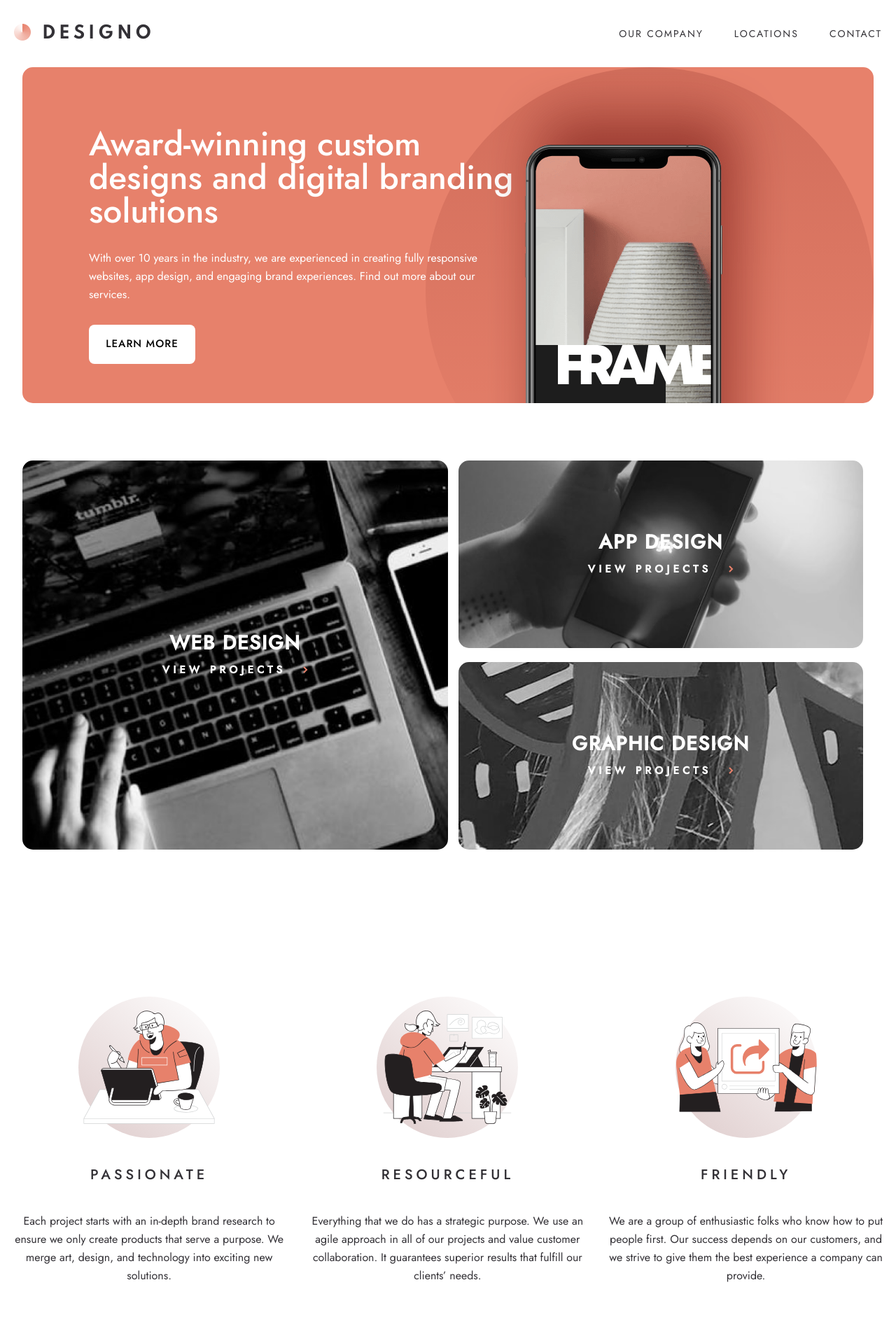
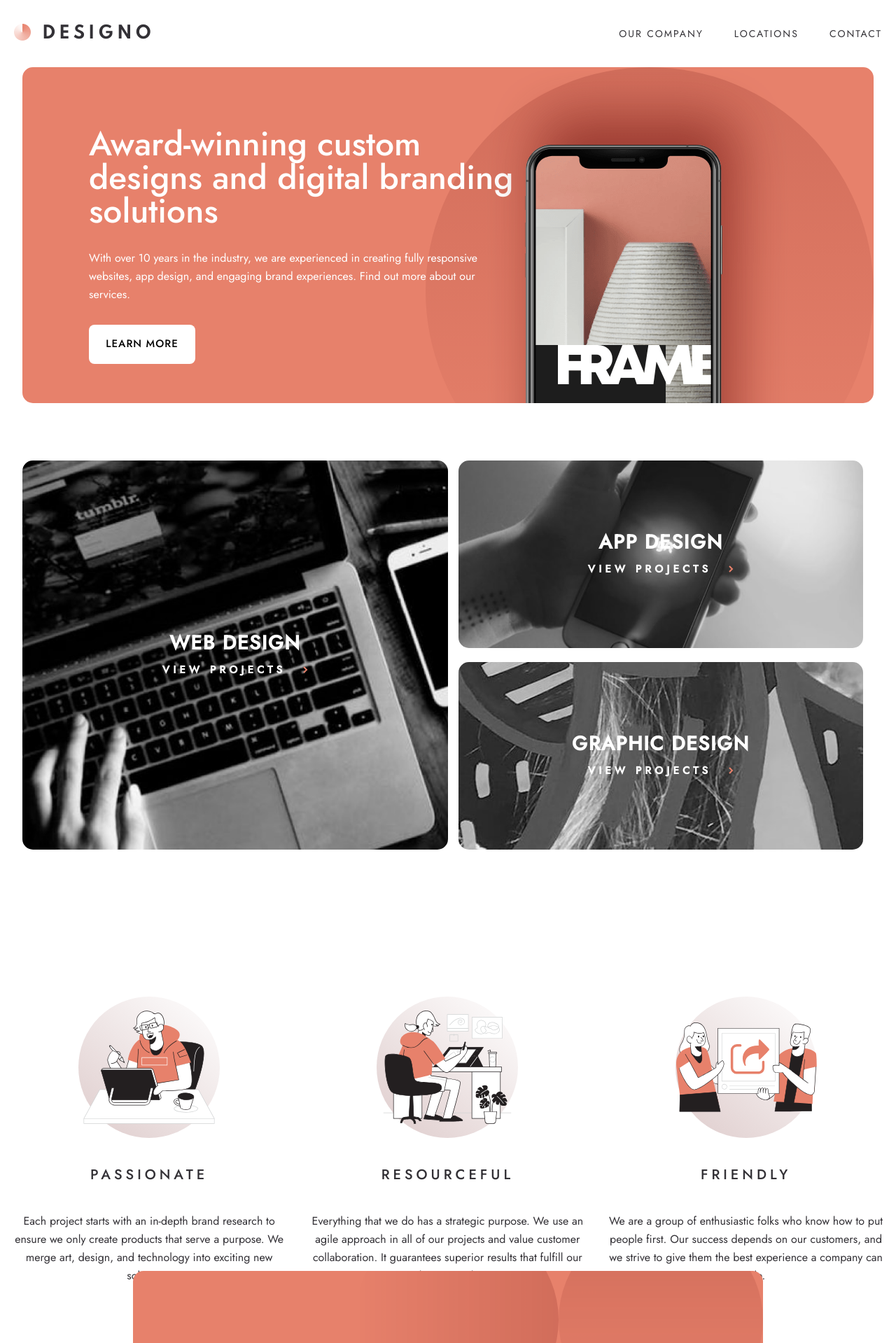
Before and after one commit to Sandrew94/designo-multipace, a Next.js app: page / in a window 1280 px wide. Shown: the top 1919 px of the page at 70% size. Built offline with nearby package versions, Linux system fonts and the light colour scheme.

Commit message:
[FOOTER] Fix some classes

```diff
--- a/components/DesignTable/DesignTable.tsx
+++ b/components/DesignTable/DesignTable.tsx
@@ -35,7 +35,6 @@ export default function DesignTable({}: Props) {
         <DesktopDesignTable />
       ) : (
         textDesign.map((item, idx) => {
-          console.log(item);
           return <SingleTable key={idx} image={item.url} title={item.title} />;
         })
       )}
--- a/components/Footer/Footer.style.ts
+++ b/components/Footer/Footer.style.ts
@@ -87,6 +87,10 @@ export const PtTitle = styled.h1`
     width: 70%;
     text-align: left;
   }
+
+  @media ${device.laptopL} {
+    width: 50%;
+  }
 `;
 
 export const PtDescription = styled.h2`
@@ -110,6 +114,10 @@ export const PtDescription = styled.h2`
   @media ${device.laptop} {
     width: 100%;
     text-align: left;
+  }
+
+  @media ${device.laptopL} {
+    width: 80%;
   }
 `;
 
--- a/components/HeroSection/HeroSection.style.ts
+++ b/components/HeroSection/HeroSection.style.ts
@@ -12,7 +12,7 @@ export const WrapperMain = styled.section`
   }
   @media ${device.laptop} {
     margin-top: 0%;
-    height: 100vh;
+    height: 80vh;
   }
 `;
 
```
